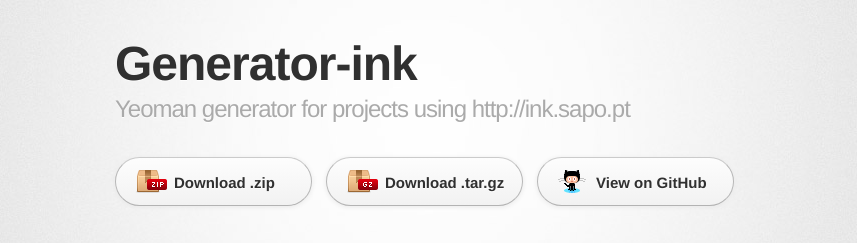
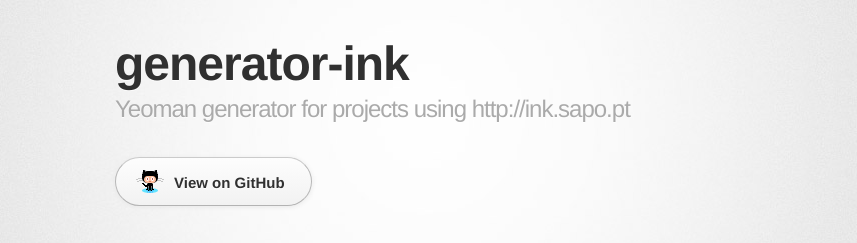
Before and after one commit to rogeriopvl/generator-ink, a plain HTML site: page index.html in a window 1280 px wide. Shown: the top 243 px of the page, without its empty margins (215-1072 px from the left). Drawn offline with Linux system fonts and the light colour scheme; a web font is replaced by a local one.

Commit message:
Minor changes

```diff
--- a/index.html
+++ b/index.html
@@ -10,7 +10,7 @@
     <!--[if lt IE 9]>
     <script src="//html5shiv.googlecode.com/svn/trunk/html5.js"></script>
     <![endif]-->
-    <title>Generator-ink by rogeriopvl</title>
+    <title>generator-ink by rogeriopvl</title>
   </head>
 
   <body>
@@ -18,13 +18,11 @@
       <div class="inner">
 
         <header>
-          <h1>Generator-ink</h1>
+          <h1>generator-ink</h1>
           <h2>Yeoman generator for projects using http://ink.sapo.pt</h2>
         </header>
 
         <section id="downloads" class="clearfix">
-          <a href="https://github.com/rogeriopvl/generator-ink/zipball/master" id="download-zip" class="button"><span>Download .zip</span></a>
-          <a href="https://github.com/rogeriopvl/generator-ink/tarball/master" id="download-tar-gz" class="button"><span>Download .tar.gz</span></a>
           <a href="https://github.com/rogeriopvl/generator-ink" id="view-on-github" class="button"><span>View on GitHub</span></a>
         </section>
 
```
Lines whose indentation alone changed are shown as unchanged.
